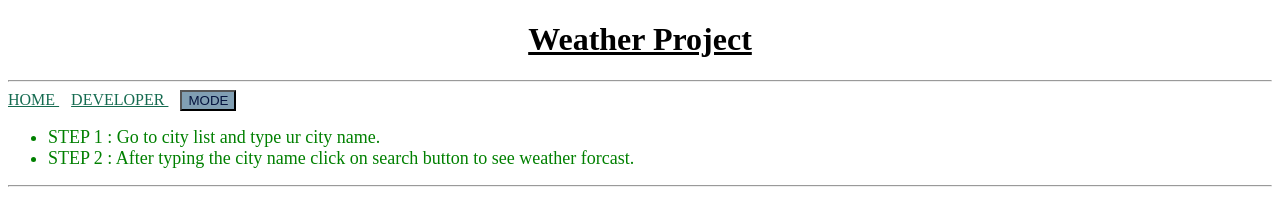
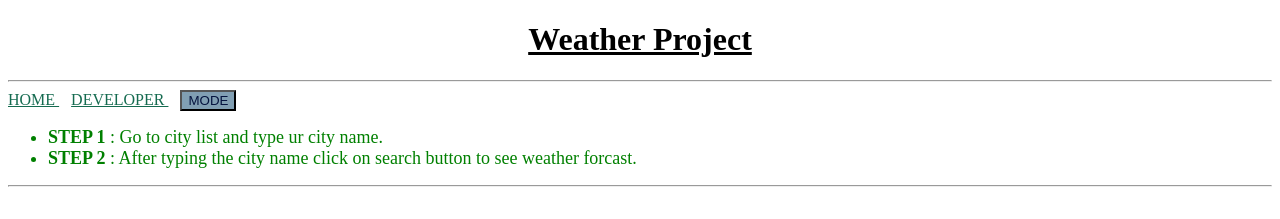
Before and after one commit to Manit-Suthar/weather_project.github.io, a plain HTML site: page index.html in a window 1280 px wide. Shown: the top 219 px of the page. Drawn offline with Linux system fonts and the light colour scheme.

Commit message:
Update2 index.html

```diff
--- a/index.html
+++ b/index.html
@@ -20,8 +20,8 @@
 </nav>
 
     <ul><font size="4" color="green">
-        <li>STEP 1 : Go to city list and type ur city name.  </li>
-        <li>STEP 2 : After typing the city name click on search button to see weather forcast.</li>
+        <li><b>STEP 1 </b>: Go to city list and type ur city name.  </li>
+        <li><b>STEP 2 </b>: After typing the city name click on search button to see weather forcast.</li>
     </font></ul>
 
     <hr><br>
```
